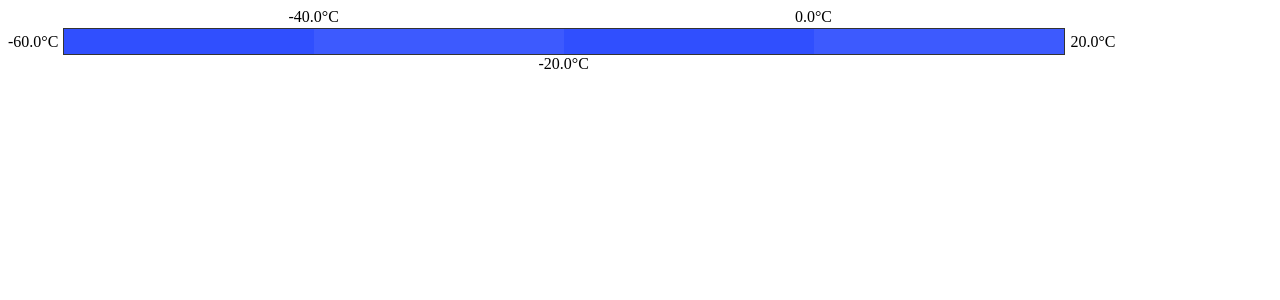
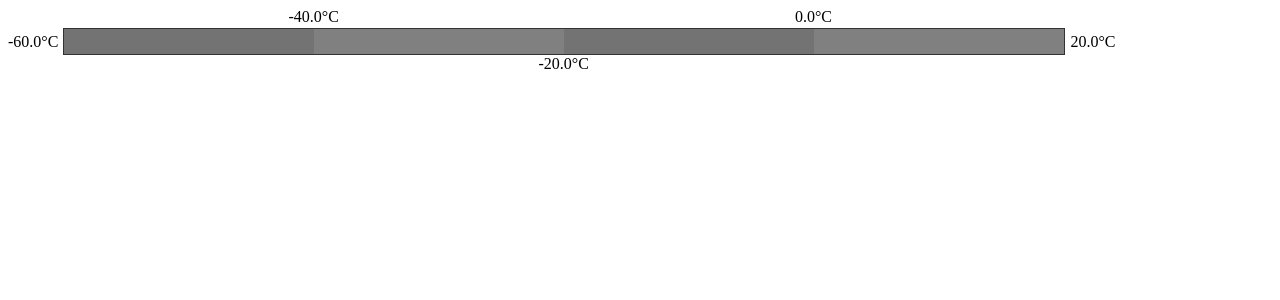
Before and after one commit to khell/react-fancy-resizable, a React app: page / in a window 1280 px wide. Shown: the top 300 px of the page. Built offline with nearby package versions, Linux system fonts and the light colour scheme; a web font is replaced by a local one.

Commit message:
Style temperature selection differently.

```diff
--- a/src/FancyLinkedDraggableGrid.tsx
+++ b/src/FancyLinkedDraggableGrid.tsx
@@ -96,6 +96,7 @@ export default class FancyLinkedDraggableGrid extends React.Component<Props, Sta
           <FancyResizable
             key={i}
             width={e.width}
+            selected={false}
             onResizeStart={this.onResizeStart.bind(this, i)}
             onResizeMotion={this.onResizeMotion.bind(this, i)}
             onResizeStop={this.onResizeStop.bind(this, i)}
--- a/src/FancyPropLinkedDraggableGrid.tsx
+++ b/src/FancyPropLinkedDraggableGrid.tsx
@@ -20,6 +20,7 @@ export interface Props {
    * Default: 1px
    */
   stepWidth?: number;
+  selectedIndex?: number;
   onResizeNotify(elementId: number, deltaX: number): void;
   onClickNotify?(elementId: number): void;
 }
@@ -46,7 +47,7 @@ export default class FancyPropLinkedDraggableGrid extends React.Component<Props>
   }
 
   render() {
-    const { widths, children, onClickNotify } = this.props;
+    const { widths, children, onClickNotify, selectedIndex } = this.props;
     const totalWidth = widths.reduce((p, c) => p + c);
     return (
       <div className="FancyLinkedDraggableGrid" style={{ width: totalWidth }}>
@@ -54,6 +55,7 @@ export default class FancyPropLinkedDraggableGrid extends React.Component<Props>
           <FancyResizable
             key={i}
             width={e}
+            selected={i === selectedIndex}
             onResizeStart={this.onResizeStart.bind(this, i)}
             onResizeMotion={this.onResizeMotion.bind(this, i)}
             onResizeStop={this.onResizeStop.bind(this, i)}
--- a/src/FancyResizable.scss
+++ b/src/FancyResizable.scss
@@ -98,4 +98,21 @@ $font-family: "canada-type-gibson";
       }
     }
   }
+  .FancyLinkedDraggableGrid {
+    .FancyResizable {
+      &:hover, &-selected {
+        cursor: pointer;
+        background: #3D5AFE !important;
+      }
+
+      &:nth-child(2n) {
+        background: grey;
+      }
+
+      &:nth-child(2n+1) {
+        background: darken(grey, 5%);
+      }
+
+    }
+  }
 }
--- a/src/FancyResizable.tsx
+++ b/src/FancyResizable.tsx
@@ -5,6 +5,7 @@ import './FancyResizable.scss';
 export interface Props {
   children: React.ReactNode;
   width: number;
+  selected: boolean;
   onResizeStart(): boolean;
   onResizeMotion(deltaX: number): void;
   onResizeStop(): void;
@@ -61,10 +62,10 @@ export default class FancyResizable extends React.Component<Props, State> {
   }
 
   render() {
-    const { width, onClick } = this.props;
+    const { width, onClick, selected } = this.props;
     return (
       <div
-        className="FancyResizable"
+        className={`FancyResizable ${selected ? 'FancyResizable-selected' : ''}`}
         style={{ width }}
         onClick={onClick}
       >
--- a/src/TemperatureLinkedGrid.tsx
+++ b/src/TemperatureLinkedGrid.tsx
@@ -139,6 +139,7 @@ export default class TemperatureLinkedGrid extends React.Component<Props, State>
             stepWidth={1}
             onResizeNotify={this.onResizeNotify}
             onClickNotify={this.onClickNotify}
+            selectedIndex={this.state.selectedRangeIndex}
           >
             {this.renderTemperatureInternalThreshold()}
           </FancyPropLinkedDraggableGrid>
```
